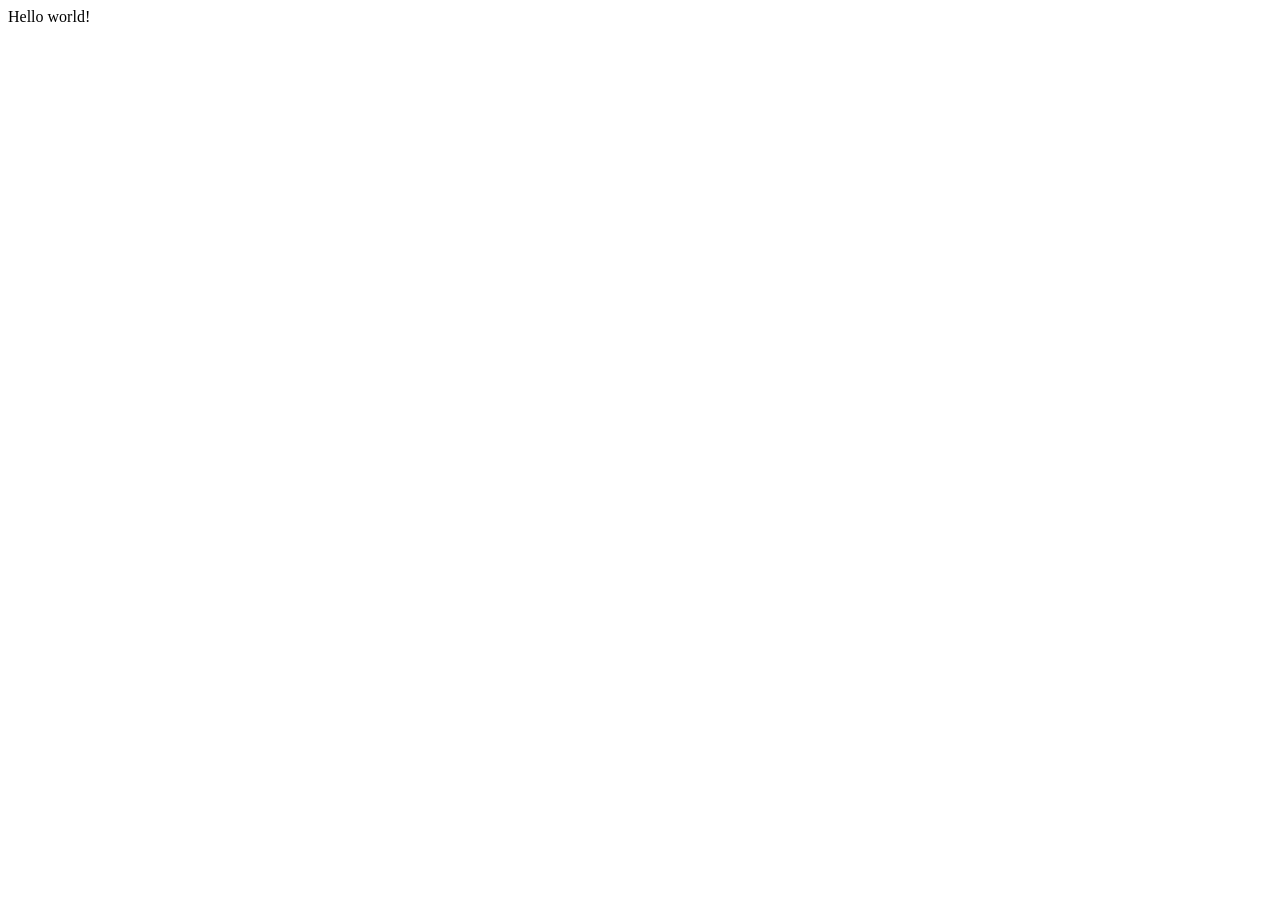
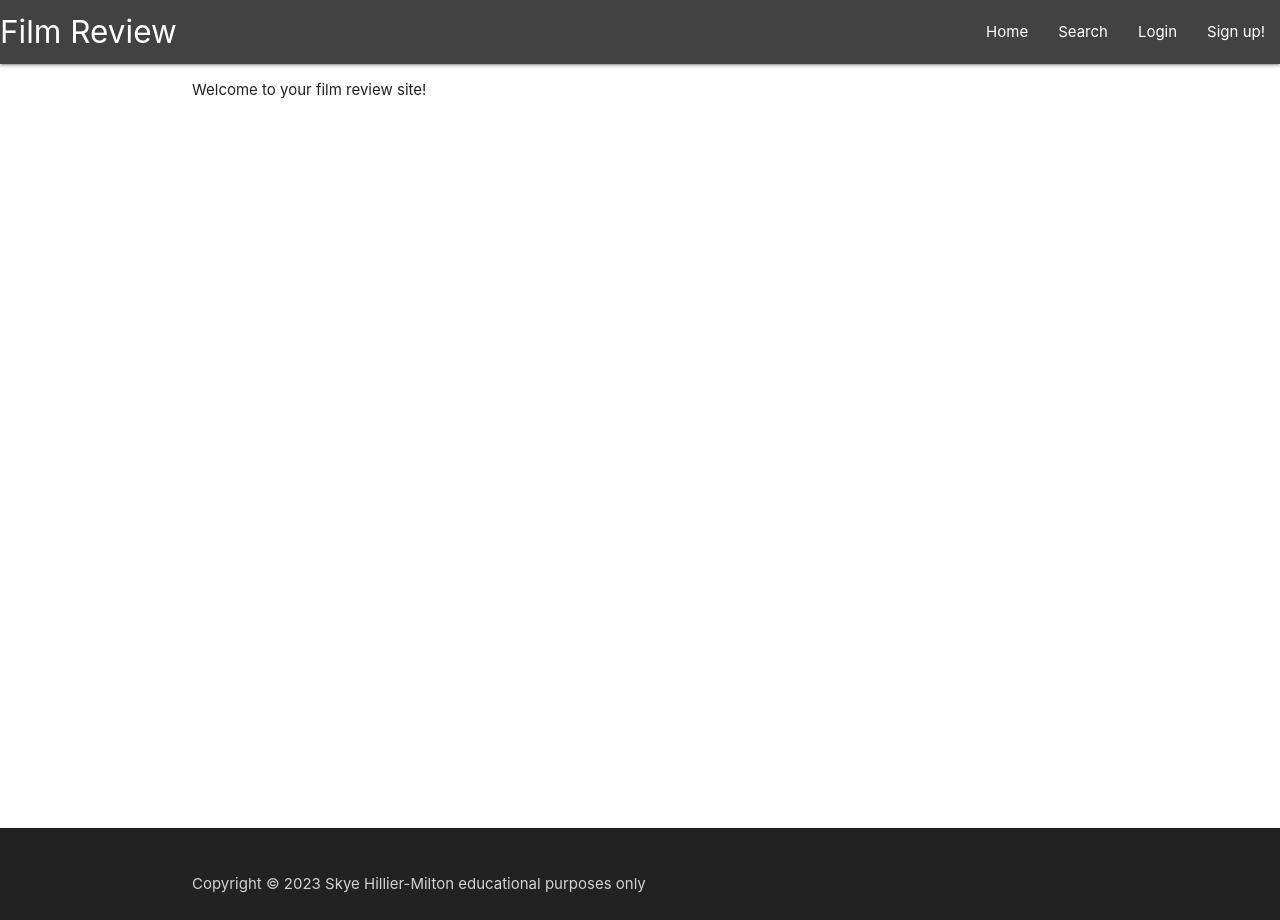
Before and after one commit to SkyeH-M/Film-review-site, a Flask app: page / in a window 1280 px wide. Before the commit the page is almost empty. Run offline with Flask 3, Linux system fonts and the light colour scheme.

Commit message:
Begun search, and add_film functionality

```diff
--- a/filmreview/models.py
+++ b/filmreview/models.py
@@ -5,6 +5,7 @@ class Users(db.Model):
     """ Schema for Users model for login/signup """
     id = db.Column(db.Integer, primary_key=True)
     username = db.Column(db.String(25), unique=True, nullable=False)
+    password = db.Column(db.String, unique=False, nullable=False)
 
     def __repr__(self):
         # __repr__ to rep itself in the form of a string
--- a/filmreview/routes.py
+++ b/filmreview/routes.py
@@ -5,4 +5,14 @@ from filmreview.models import Users, Watch_list
 
 @app.route("/")
 def home():
-    return render_template("base.html")
+    return render_template("index.html")
+
+
+@app.route("/search")
+def search():
+    return render_template("search.html")
+
+
+@app.route("/add_film", methods=["GET", "POST"])
+def add_film():
+    return render_template("add_film.html")
--- /dev/null
+++ b/filmreview/static/css/style.css
@@ -0,0 +1,10 @@
+
+body {
+    display: flex;
+    min-height: 100vh;
+    flex-direction: column;
+  }
+
+  main {
+    flex: 1 0 auto;
+  }
--- /dev/null
+++ b/filmreview/static/js/script.js
@@ -0,0 +1,5 @@
+document.addEventListener('DOMContentLoaded', function() {
+    // sidenav initialisation
+    let sidenav = document.querySelectorAll('.sidenav');
+    M.Sidenav.init(sidenav);
+  });
--- a/filmreview/templates/base.html
+++ b/filmreview/templates/base.html
@@ -4,11 +4,59 @@
     <meta charset="UTF-8">
     <meta http-equiv="X-UA-Compatible" content="IE=edge">
     <meta name="viewport" content="width=device-width, initial-scale=1.0">
+    <!-- FontAwesome CDN link -->
+    <link rel="stylesheet" href="https://cdnjs.cloudflare.com/ajax/libs/font-awesome/6.4.0/css/all.min.css" integrity="sha512-iecdLmaskl7CVkqkXNQ/ZH/XLlvWZOJyj7Yy7tcenmpD1ypASozpmT/E0iPtmFIB46ZmdtAc9eNBvH0H/ZpiBw==" crossorigin="anonymous" referrerpolicy="no-referrer" />
+    <!-- Compiled and minified CSS -->
+    <link rel="stylesheet" href="https://cdnjs.cloudflare.com/ajax/libs/materialize/1.0.0/css/materialize.min.css" type="text/css">
+    <link rel="stylesheet" href="{{ url_for('static', filename='css/style.css')}}">
     <title>Film Review</title>
 </head>
 <body>
+    <header>
+        <!-- top navbar -->
+        <nav class="grey darken-3">
+            <div class="nav-wrapper">
+                <a href="{{ url_for('home') }}" class="brand-logo">Film Review</a>
+                <a href="#" data-target="mobile-demo" class="sidenav-trigger"><i class="fa-solid fa-bars"></i></a>
+                <ul class="right hide-on-med-and-down">
+                    <li><a href="{{ url_for('home') }}">Home</a></li>
+                    <li><a href="{{ url_for('search') }}">Search</a></li>
+                    <li><a href="">Login</a></li>
+                    <li><a href="">Sign up!</a></li>
+                </ul>
+            </div>
+        </nav>
+<!-- mobile display -->
+        <ul class="sidenav" id="mobile-demo">
+            <li><a href="{{ url_for('home') }}">Home</a></li>
+            <li><a href="{{ url_for('search') }}">Search</a></li>
+            <li><a href="">Login</a></li>
+            <li><a href="">Sign up!</a></li>
 
-    Hello world!
+        </ul>
 
+    </header>
+
+    <main class="container">
+        {% block content %}
+
+        {% endblock %}
+    </main>
+
+    <!-- Footer -->
+    <footer class="page-footer grey darken-4">
+        <div class="footer-copyright">
+          <div class="container">
+            <!-- Kerstin Martin, automatically update copyright year -->
+            <p>Copyright &copy; <script>document.write(new Date().getFullYear())</script> Skye Hillier-Milton educational purposes only</p>
+          </div>
+        </div>
+
+      </footer>
+
+    <!-- Compiled and minified JavaScript -->
+    <script src="https://cdnjs.cloudflare.com/ajax/libs/materialize/1.0.0/js/materialize.min.js"></script>
+    <!-- url_for used for files we own/are in our workspace -->
+    <script src="{{ url_for('static', filename='js/script.js') }}"></script>
 </body>
 </html>
--- /dev/null
+++ b/filmreview/templates/films.html
@@ -0,0 +1,6 @@
+{% extends "base.html" %}
+{% block content %}
+
+<h3 class="light-blue-text text-darken-4 center-align">My Films</h3>
+<p>This page is to keep track of films you've reviewed or rated</p>
+{% endblock %}
--- /dev/null
+++ b/filmreview/templates/index.html
@@ -0,0 +1,4 @@
+{% extends "base.html" %}
+{% block content %}
+<p>Welcome to your film review site!</p>
+{% endblock %}
```
Also changed, not shown: filmreview/templates/add_film.html (added, +15 -0 lines), filmreview/templates/search.html (added, +15 -0 lines).
